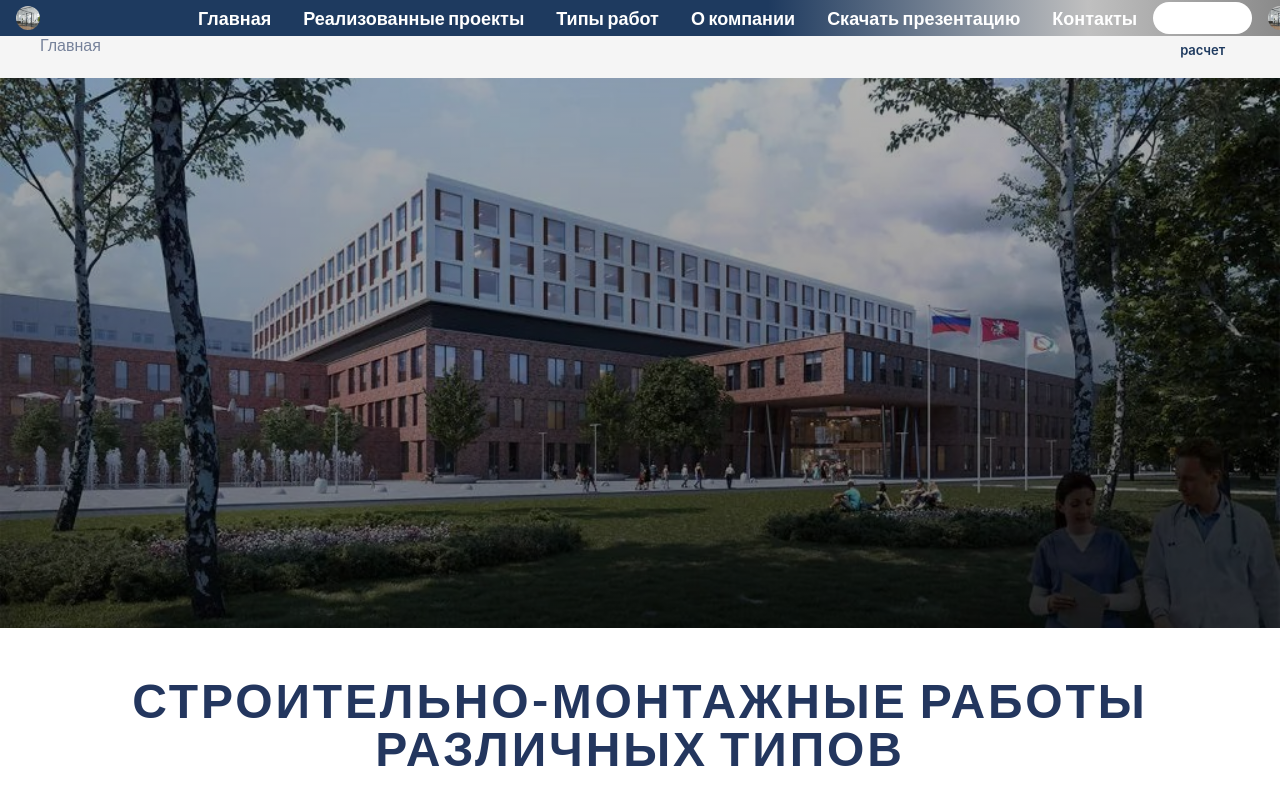
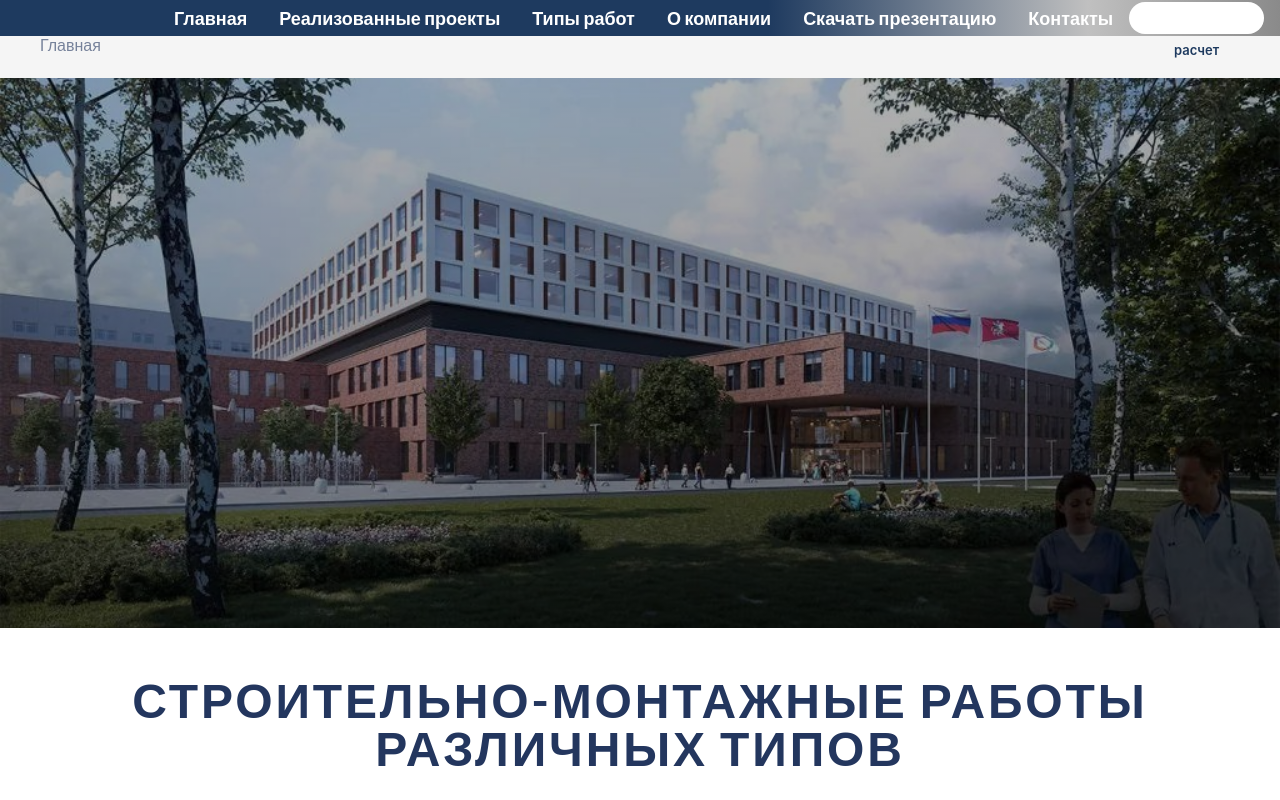
Before and after one commit to petrollfedor-cmd/DK-grupp, a Next.js app: page / in a window 1280 px wide. Shown: the top 800 px of the page. Built offline with nearby package versions, Linux system fonts and the light colour scheme.

Commit message:
Remove site avatars from desktop header

```diff
--- a/components/Header.tsx
+++ b/components/Header.tsx
@@ -209,9 +209,7 @@ export default function AppHeader({ onOpenModal }: AppHeaderProps) {
       {/* Desktop Header - всегда рендерится, но скрывается на мобильных через CSS */}
       <div className="desktop-header-wrapper">
         <Header style={headerStyle}>
-          <div style={headerLeftStyle}>
-            <div className="site-avatar" />
-          </div>
+          <div style={headerLeftStyle} />
 
           <Menu
             theme="dark"
@@ -232,7 +230,6 @@ export default function AppHeader({ onOpenModal }: AppHeaderProps) {
 
           <div style={headerRightStyle}>
             <button style={actionButtonStyle} onClick={onOpenModal}>Заказать расчет</button>
-            <div className="site-avatar" />
           </div>
         </Header>
       </div>
```
